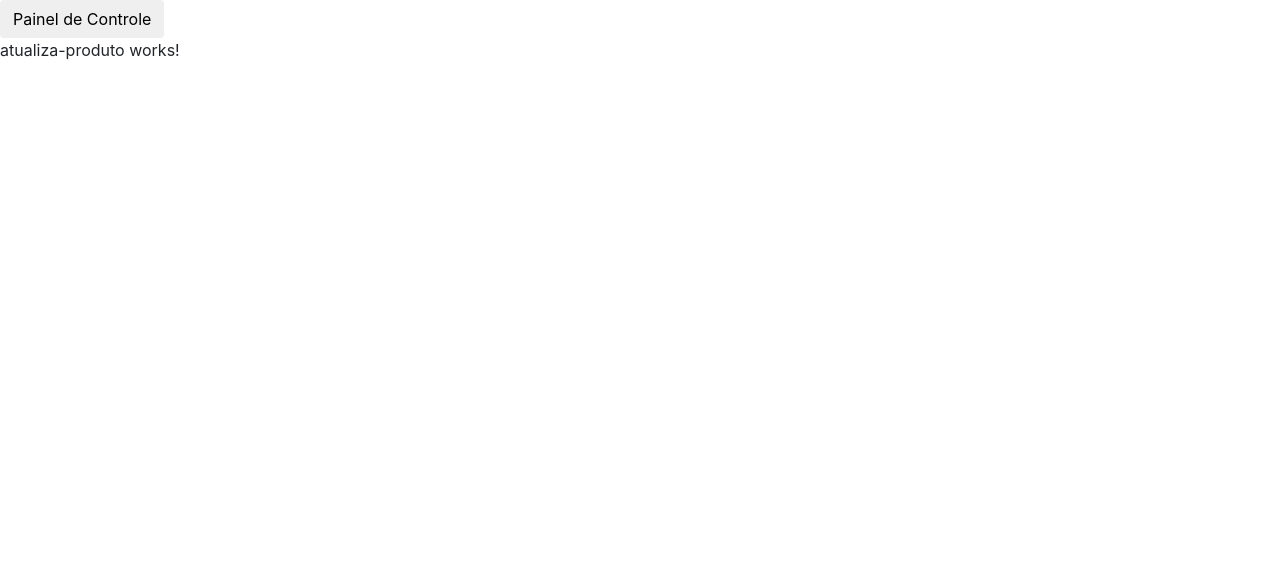
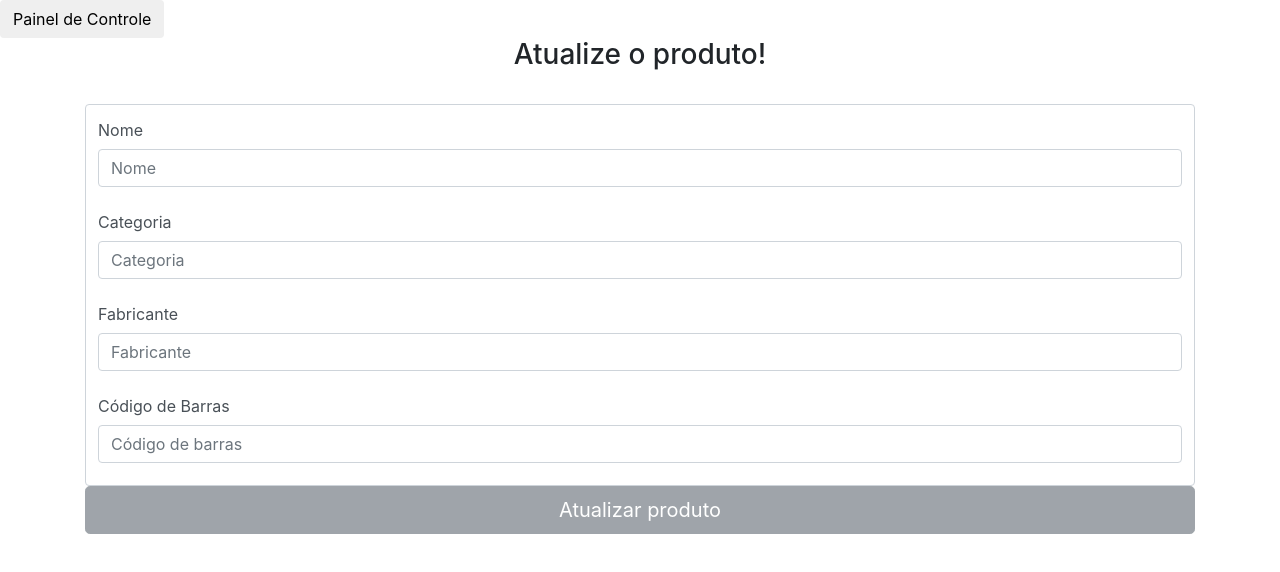
Before and after one commit to JRobsonJr/ProjetoSI1-client, an Angular app: page /produto/1 in a window 1280 px wide. Shown: the top 572 px of the page. Built offline with nearby package versions, Linux system fonts and the light colour scheme; no server answers.

Commit message:
Implementando componente de atualização de produtos.

```diff
--- a/src/app/produto/atualiza-produto/atualiza-produto.component.html
+++ b/src/app/produto/atualiza-produto/atualiza-produto.component.html
@@ -1,3 +1,38 @@
-<p>
-  atualiza-produto works!
-</p>
+<div class="container">
+  <h3 class="text-center">Atualize o produto!</h3>
+  <br>
+  <form #f="ngForm">
+    <div class="form-control">
+      <div class="form-group row">
+        <label class="col-2 col-form-label">Nome</label>
+        <div class="col-12">
+          <input name="nome" class="form-control" type="text" [(ngModel)]="produto.nome" #nome="ngModel" required placeholder="Nome">
+        </div>
+      </div>
+      <div class="form-group row">
+        <label class="col-2 col-form-label">Categoria</label>
+        <div class="col-12">
+          <input name="categoria" class="form-control" type="text" [(ngModel)]="produto.categoria" #categoria="ngModel" required placeholder="Categoria">
+        </div>
+      </div>
+      <div class="form-group row">
+        <label class="col-2 col-form-label">Fabricante</label>
+        <div class="col-12">
+          <input name="fabricante" class="form-control" type="text" [(ngModel)]="produto.fabricante" #fabricante="ngModel" required
+            placeholder="Fabricante">
+        </div>
+      </div>
+      <div class="form-group row">
+        <label class="col-2 col-form-label">Código de Barras</label>
+        <div class="col-12">
+          <input name="codigoBarra" class="form-control" type="text" [(ngModel)]="produto.codigoBarra" #codigoBarra="ngModel" required
+            placeholder="Código de barras">
+        </div>
+      </div>
+    </div>
+    <button class="btn btn-secondary btn-lg btn-block" type="submit" [disabled]="f.invalid" (click)="onSubmit(f)">Atualizar produto</button>
+  </form>
+</div>
+<br>
+<br>
+<br>
--- a/src/app/produto/atualiza-produto/atualiza-produto.component.ts
+++ b/src/app/produto/atualiza-produto/atualiza-produto.component.ts
@@ -1,4 +1,9 @@
+import { NgForm } from '@angular/forms';
 import { Component, OnInit } from '@angular/core';
+import { ActivatedRoute, Router } from '@angular/router';
+
+import { ProdutoService } from './../produto.service';
+import { Produto } from './../produto.model';
 
 @Component({
   selector: 'app-atualiza-produto',
@@ -6,10 +11,29 @@ import { Component, OnInit } from '@angular/core';
   styleUrls: ['./atualiza-produto.component.css']
 })
 export class AtualizaProdutoComponent implements OnInit {
+  private id: number;
+  private produto: Produto = new Produto();
 
-  constructor() { }
+  constructor(private route: ActivatedRoute, private router: Router, private produtoService: ProdutoService) {
+    this.route.params.subscribe((params: any) => {
+      this.id = params['id'];
+      this.recuperaProduto(this.id).subscribe(produto => {
+         this.produto = produto;
+         if (this.produto === null) {
+           this.router.navigate['/nao-encontrado'];
+         }
+      } );
+    })
+   }
 
   ngOnInit() {
   }
 
+  recuperaProduto(id: number) {
+    return this.produtoService.consultaProduto(id);
+  }
+
+  onSubmit(form: NgForm) {
+    this.produtoService.atualizaProduto(this.id, this.produto);
+  }
 }
--- a/src/app/produto/produto.service.ts
+++ b/src/app/produto/produto.service.ts
@@ -40,8 +40,15 @@ export class ProdutoService {
       .map(result => (this.result = result.json() as Produto));
   }
 
-  atribuiPrecoProduto(id: number, preco: number) {
-    // TODO: Robson
+  atualizaProduto(id: number, produto: Produto) {
+    this.http.put(this.baseUrl + '/atualiza/' + id, produto).subscribe(
+      res => {
+        console.log(res);
+      },
+      err => {
+        console.log(err);
+      }
+    );
   }
 
   removeProduto(id: number) {
```
